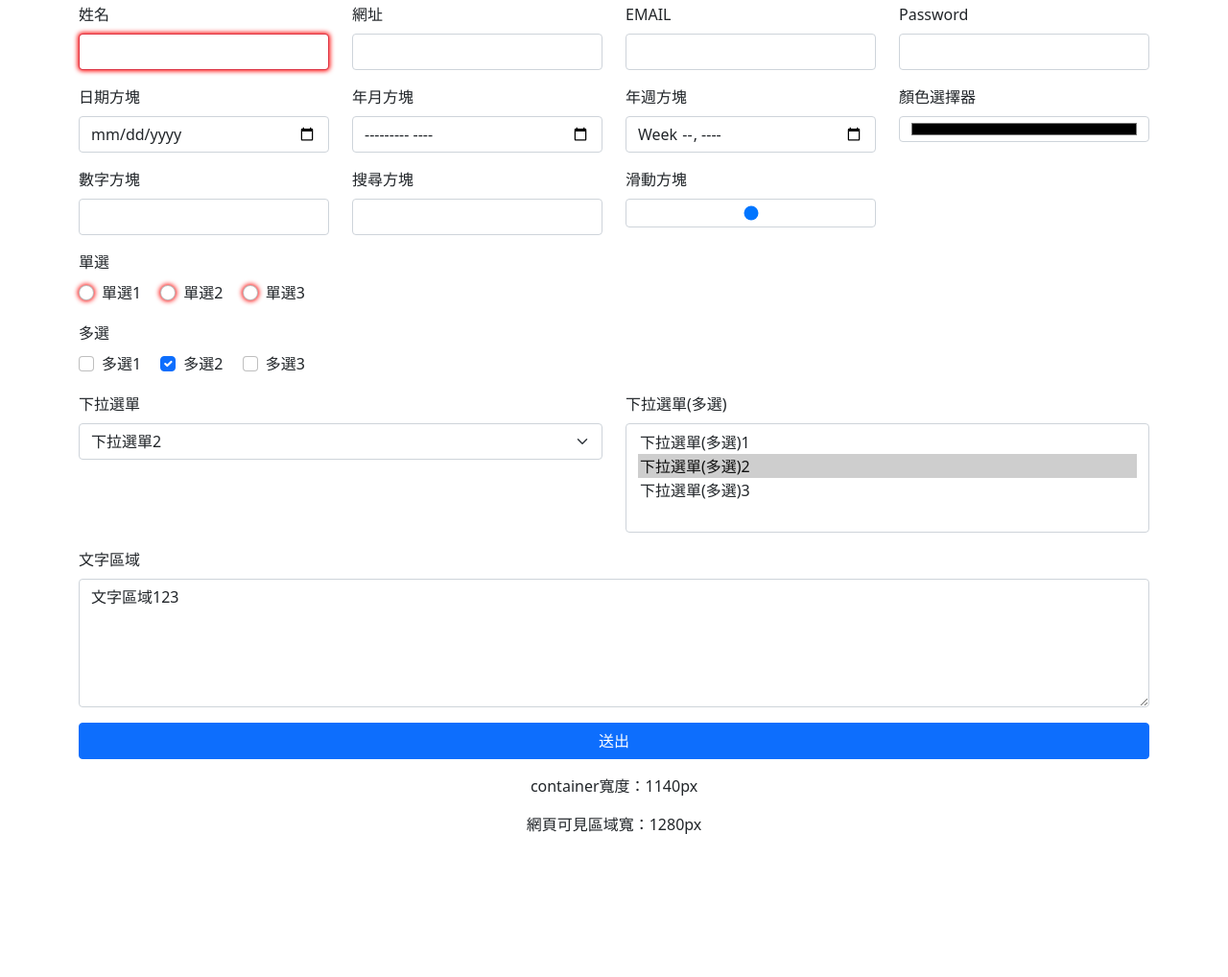
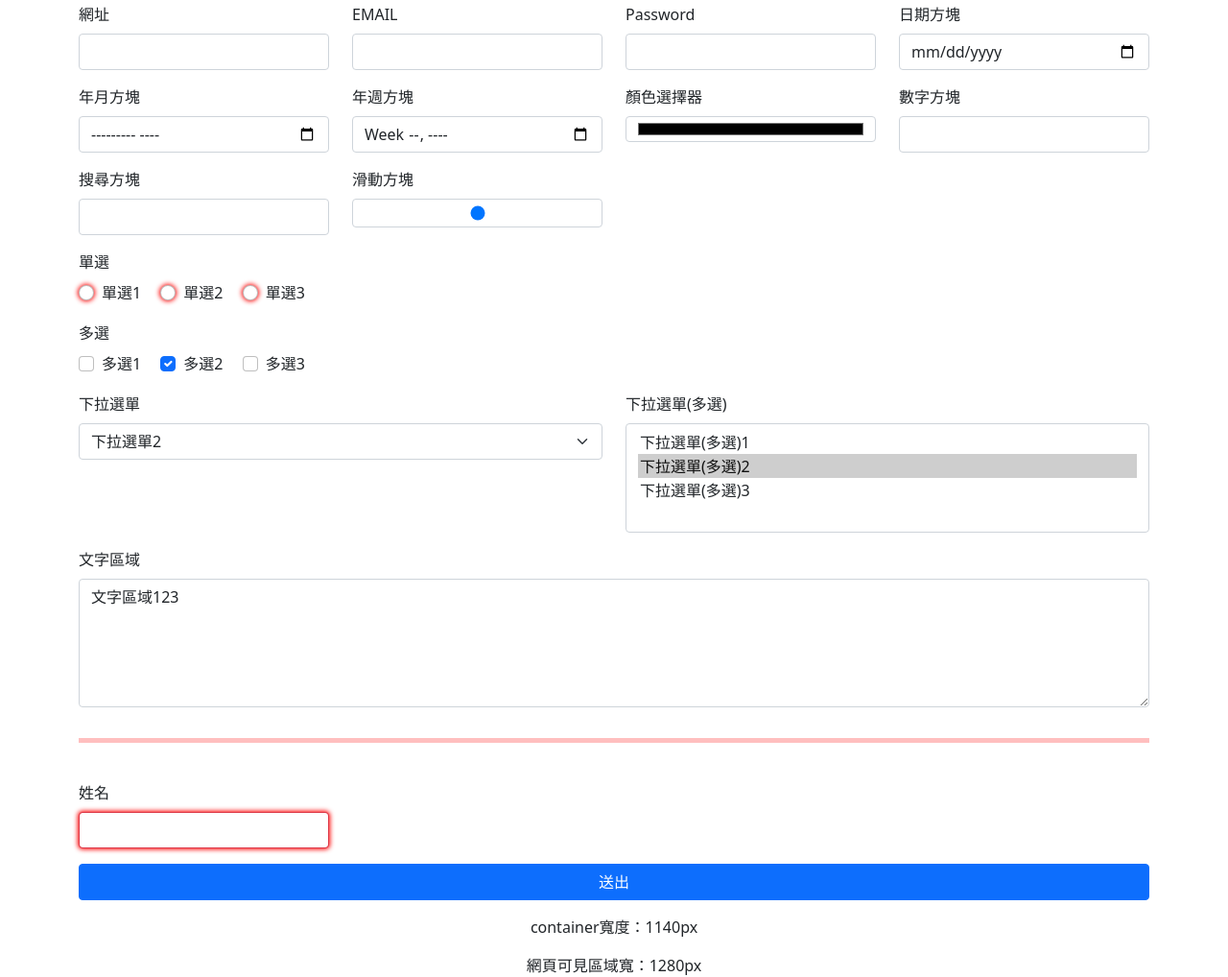
Before and after one commit to AAAAAfile/AAAAAfile.github.io, a plain HTML site: page form_auto_.html in a window 1280 px wide. Shown: the part 69-1087 px from the top of the page at 96% size. Before the commit the page ends 940 px from the top, so only its background shows below. Drawn offline with nearby package versions, Linux system fonts and the light colour scheme.

Commit message:
221219_4

```diff
--- a/form_auto_.html
+++ b/form_auto_.html
@@ -34,6 +34,7 @@
         background-position: right calc(0.375em + 0.1875rem) center;
         background-size: calc(0.75em + 0.375rem) calc(0.75em + 0.375rem);
         }
+
     </style>
 </head>
 
@@ -43,11 +44,6 @@
 
         <form action="https://script.google.com/macros/s/AKfycbwtDqZiw3RSzAksn5TaFedWu_V0GGa51UrDXk9UVswEBCg_9bF18Hc9M0uuNxsxNpZg/exec" method="post">
             <div class="row">
-                <!-- input text 文字方塊(單行) -->
-                <div class="col-sm-3 mb-3">
-                    <label for="name" class="form-label">姓名</label>
-                    <input type="text" name="name" value="" class="form-control" id="name" required>
-                </div>
 
                 <!-- input url 網址 -->
                 <div class="col-sm-3 mb-3">
@@ -179,9 +175,18 @@
 
         </form>
 
-        <form action="">
+        <!-- 水平線 -->
+        <hr style='background-color:red; height: 5px; border:none;'/>
+        <br>
+
+        <form action="" >
             <div class="row" id="form_item">
 
+                <!-- input text 文字方塊(單行) -->
+                <div class="col-sm-3 mb-3">
+                    <label for="name" class="form-label">姓名</label>
+                    <input type="text" name="name" value="" class="form-control" id="name" required>
+                </div>
 
             </div>
             <!-- 隱藏-->
@@ -205,7 +210,7 @@
                     type: 'text',
                     name: 'name',
                     value: '',
-                    valid: '',
+                    valid: 'required',
                     option: '',
                     width: '3'
                 },
@@ -301,14 +306,36 @@
                 },
             ];
 
-            let form_item = '';
-            let option, option_item;
+            let form_item = domument.getElementById('form_item');
+            let form_item_html = '';
+            // 在迴圈宣告的變數只能在迴圈使用
+            // 故在外宣告變數
+
+            // 雙重音符號 模版字符串(template literals) ``
+            // 如果我們想要連接字串，或是將算式的結果包含在裡面，用傳統的字串去寫會很瑣碎且麻煩。
+            // 模版字符串能大量簡化這串程式碼:全部一串都只需要包含在一對重音符號裡，不再需要切開、合起一堆字串碎片。
+            // 當你想要包含變數或者算式在字串裡時，你只需要放在佔位符 ${} 裡。
+
+            for(let i in stru){
+                if(stru[i]['type'] === 'text'){ //簡答
+                    form_item_html = `
+                    <div class="col-sm-${stru[i]['width']} mb-3">
+                        <label for= "${stru[i]['name']}" class="form-label">${stru[i]['name']}</label>
+                        <input type="${stru[i]['type']}" name="${stru[i]['name']}" value="${stru[i]['value']}" class="form-control" id="${stru[i]['name']}" ${stru[i]['valid']}>
+                    </div>` ; //required 必填
+                }
+
+            }
+            form_item.innerHTML = form_item_html
+
+            // let form_item = '';
+            // let option, option_item;
 
 
 
-            let form_item_id = document.getElementById('form_item');
-            console.log(form_item_id)
-            form_item_id.innerHTML = form_item;
+            // let form_item_id = document.getElementById('form_item');
+            // console.log(form_item_id)
+            // form_item_id.innerHTML = form_item;
         }
     </script>
 
```
Lines whose indentation alone changed are shown as unchanged.
